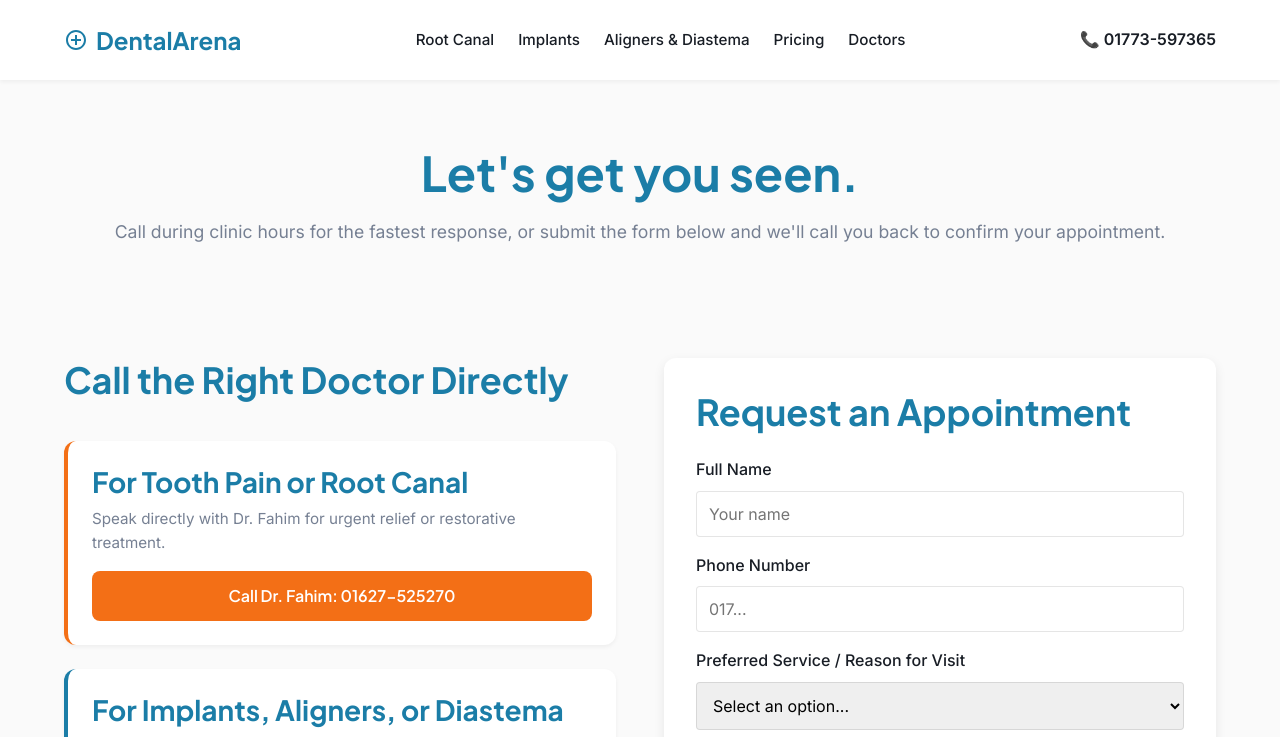
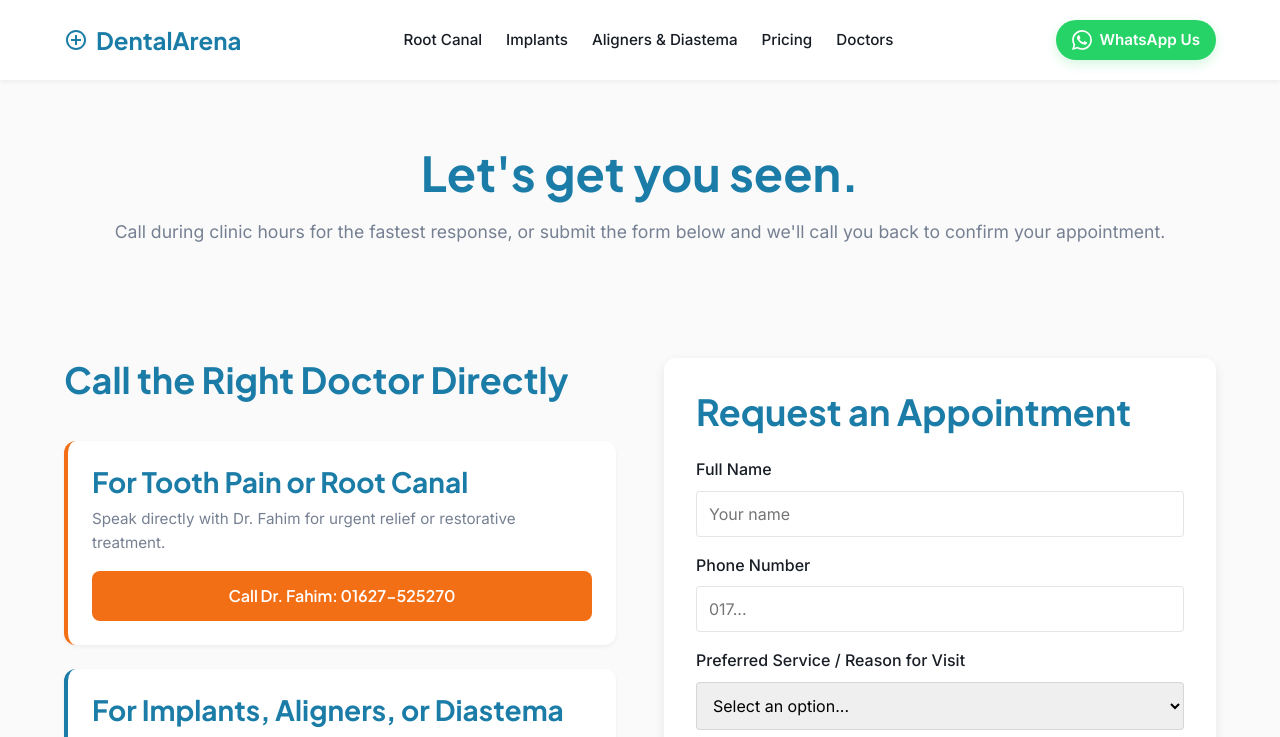
Before and after one commit to farad-alam/DentalArena, a Next.js app: page /contact in a window 1280 px wide. Shown: the top 737 px of the page. Built offline with nearby package versions, Linux system fonts and the light colour scheme.

Commit message:
feat: replace phone number with whatsapp button in navbar

```diff
--- a/src/components/layout/Navbar.module.css
+++ b/src/components/layout/Navbar.module.css
@@ -76,19 +76,35 @@
   gap: var(--spacing-4);
 }
 
-.phone {
+.whatsappBtn {
+  display: none; /* Hide on mobile by default to match previous phone link behavior */
+  align-items: center;
+  gap: var(--spacing-2);
+  background-color: #25D366;
+  color: var(--color-white);
+  padding: 8px 16px;
+  border-radius: 50px;
   font-weight: 600;
-  color: var(--color-text-primary);
-  display: none;
+  font-size: 0.95rem;
+  text-decoration: none;
+  transition: transform 0.2s, background-color 0.2s, box-shadow 0.2s;
+  box-shadow: 0 4px 12px rgba(37, 211, 102, 0.2);
 }
 
-.phoneLight {
-  color: var(--color-white);
+.whatsappBtn:hover {
+  transform: translateY(-2px);
+  background-color: #1fad53;
+  box-shadow: 0 6px 16px rgba(37, 211, 102, 0.3);
+}
+
+.whatsappBtnLight {
+  /* On home page, we can keep it green for visibility, or make it glassmorphic */
+  /* We'll keep it green as it's a strong CTA */
 }
 
 @media (min-width: 768px) {
-  .phone {
-    display: block;
+  .whatsappBtn {
+    display: flex;
   }
 }
 
--- a/src/components/layout/Navbar.tsx
+++ b/src/components/layout/Navbar.tsx
@@ -27,7 +27,12 @@
         </nav>
 
         <div className={styles.actions}>
-          <a href="tel:01773597365" className={`${styles.phone} ${isHome ? styles.phoneLight : ''}`}>📞 01773-597365</a>
+          <a href="https://wa.me/+8801773597365" target="_blank" rel="noopener noreferrer" className={`${styles.whatsappBtn} ${isHome ? styles.whatsappBtnLight : ''}`}>
+            <svg width="20" height="20" viewBox="0 0 24 24" fill="currentColor" xmlns="http://www.w3.org/2000/svg">
+              <path d="M17.472 14.382c-.297-.149-1.758-.867-2.03-.967-.273-.099-.471-.148-.67.15-.197.297-.767.966-.94 1.164-.173.199-.347.223-.644.075-.297-.15-1.255-.463-2.39-1.475-.888-.788-1.489-1.761-1.663-2.059-.173-.297-.018-.458.13-.606.134-.133.298-.347.446-.52.149-.174.198-.298.298-.497.099-.198.05-.371-.025-.52-.075-.149-.669-1.612-.916-2.207-.242-.579-.487-.5-.669-.51h-.57c-.198 0-.52.074-.792.372-.272.297-1.04 1.016-1.04 2.479 0 1.462 1.065 2.875 1.213 3.074.149.198 2.096 3.2 5.077 4.487.709.306 1.262.489 1.694.625.712.227 1.36.195 1.871.118.571-.085 1.758-.719 2.006-1.413.248-.694.248-1.289.173-1.413-.074-.124-.272-.198-.57-.347m-5.421 7.403h-.004a9.87 9.87 0 01-5.031-1.378l-.361-.214-3.741.982.998-3.648-.235-.374a9.86 9.86 0 01-1.51-5.26c.001-5.45 4.436-9.884 9.888-9.884 2.64 0 5.122 1.03 6.988 2.898a9.825 9.825 0 012.893 6.994c-.003 5.45-4.437 9.884-9.885 9.884m8.413-18.297A11.815 11.815 0 0012.05 0C5.495 0 .16 5.335.157 11.892c0 2.096.547 4.142 1.588 5.945L.057 24l6.305-1.654a11.882 11.882 0 005.683 1.448h.005c6.554 0 11.89-5.335 11.893-11.893a11.821 11.821 0 00-3.48-8.413z"/>
+            </svg>
+            WhatsApp Us
+          </a>
           <button className={`${styles.mobileMenuBtn} ${isHome ? styles.mobileMenuBtnLight : ''}`} aria-label="Menu">
             ☰
           </button>
```
